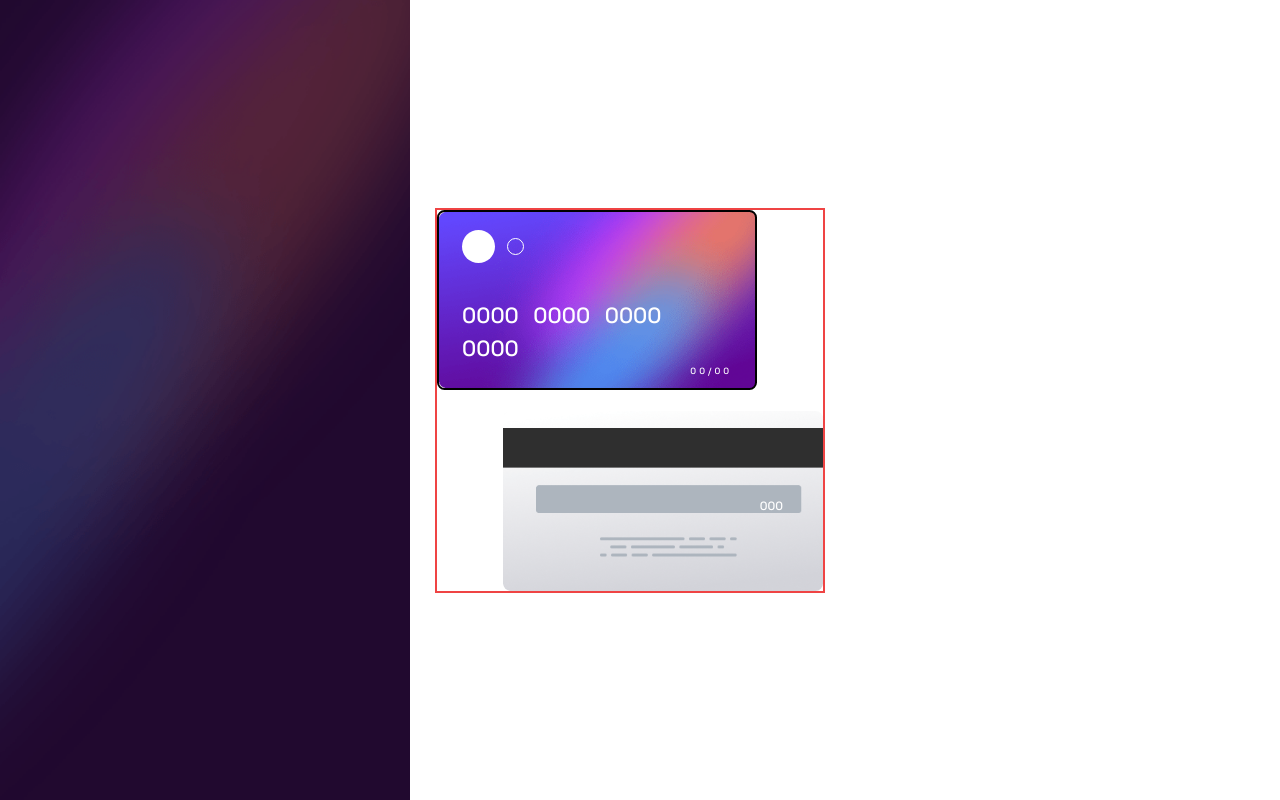
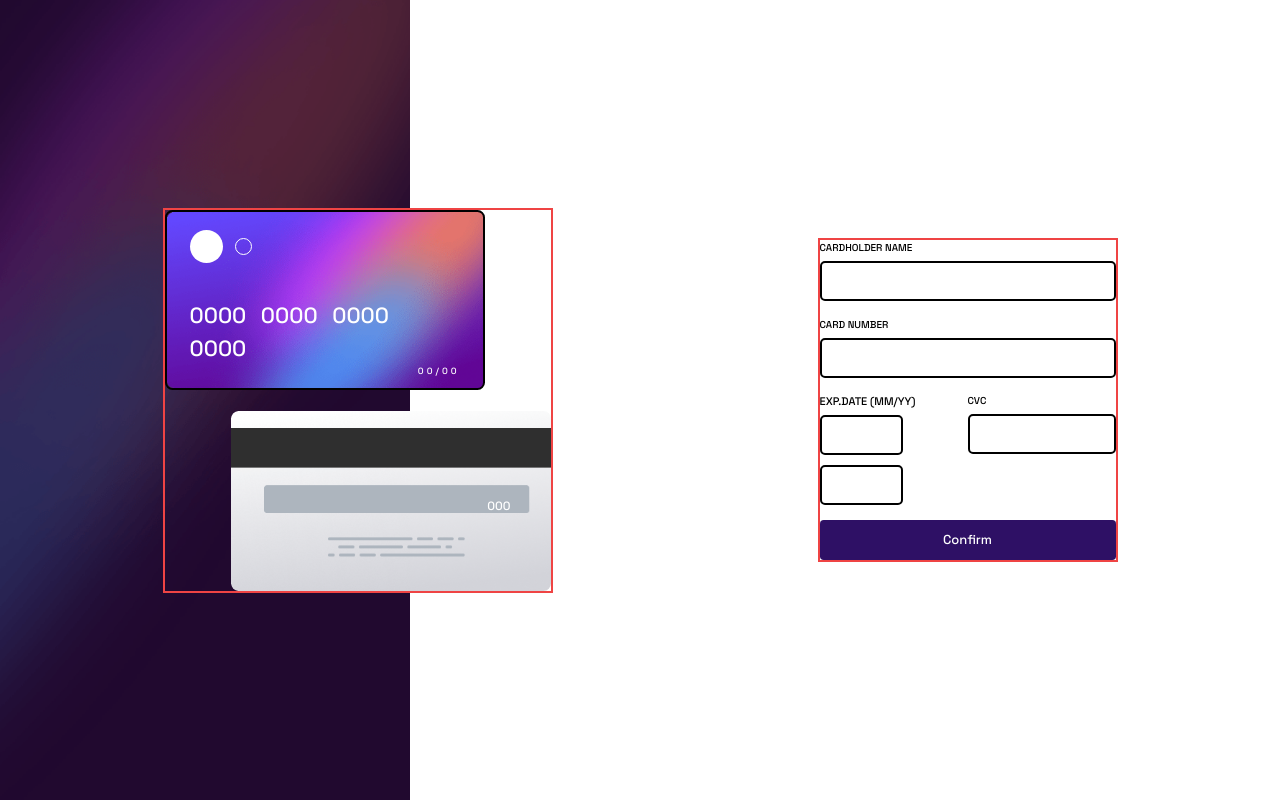
Before and after one commit to SouhailM07/interactive-card-details-form, a React (Vite) app: page / in a window 1280 px wide. Built offline with nearby package versions, Linux system fonts and the light colour scheme.

Commit message:
[CardInfo] component is now / md RESPOSIVE /

```diff
--- a/src/components/CardInfo/CardInfo.tsx
+++ b/src/components/CardInfo/CardInfo.tsx
@@ -41,11 +41,11 @@ export default function CardInfo() {
 
   return (
     <>
-      <div className="w-[30rem] ">
+      <div className="lg:w-[30rem] md:w-[40vw] border-red-500 border-2">
         <form
           action=""
           onSubmit={handleSubmit(submitData)}
-          className="flex flex-col justify-between h-[32rem]"
+          className="flex flex-col justify-between  lg:h-[32rem]"
         >
           {/* i1 */}
           <div className="inputContainer">
@@ -113,7 +113,7 @@ export default function CardInfo() {
           {/*  */}
           <button
             type="submit"
-            className="bg-violet-950 text-white w-[100%] p-4 rounded-md text-[1.3rem]"
+            className="bg-violet-950 text-white w-full lg:py-[1rem] md:py-[1vw] rounded-md text-[1.3rem]"
           >
             Confirm
           </button>
--- a/src/components/CardInfo/cardInfo.css
+++ b/src/components/CardInfo/cardInfo.css
@@ -7,7 +7,8 @@
     @apply mb-[0.6rem];
   }
   input {
-    @apply focus:border-violet-950 py-[0.7rem] border-black rounded-lg border-2 outline-none mb-[1rem] text-[1.5rem] pl-[2rem];
+    @apply focus:border-violet-950 py-[0.7rem] border-black rounded-lg border-2 outline-none mb-[1rem]  pl-[2rem];
+    @apply lg:h-[4rem] md:h-[5vw] lg:text-[1.5rem] md:text-[1.7vw];
   }
   input ~ span {
     @apply text-red-500;
--- a/src/components/Container/Container.tsx
+++ b/src/components/Container/Container.tsx
@@ -10,11 +10,11 @@ export default function Container() {
         id="container"
         className="h-screen flex items-center justify-around px-[4rem]"
       >
-        <div className="lg:h-[38.5rem] border-2 border-red-500 md:h-[50vw] md:w-[45vw] flex flex-col justify-between lg:w-[39rem] mr-[2rem] ">
+        <div className="lg:h-[38.5rem] border-2 border-red-500 md:h-[50vw] md:w-[47vw] flex flex-col justify-between lg:w-[39rem] mr-[2rem] ">
           <FrontCard />
           <BackCard />
         </div>
-        {/* <CardInfo /> */}
+        <CardInfo />
       </div>
     </>
   );
```
